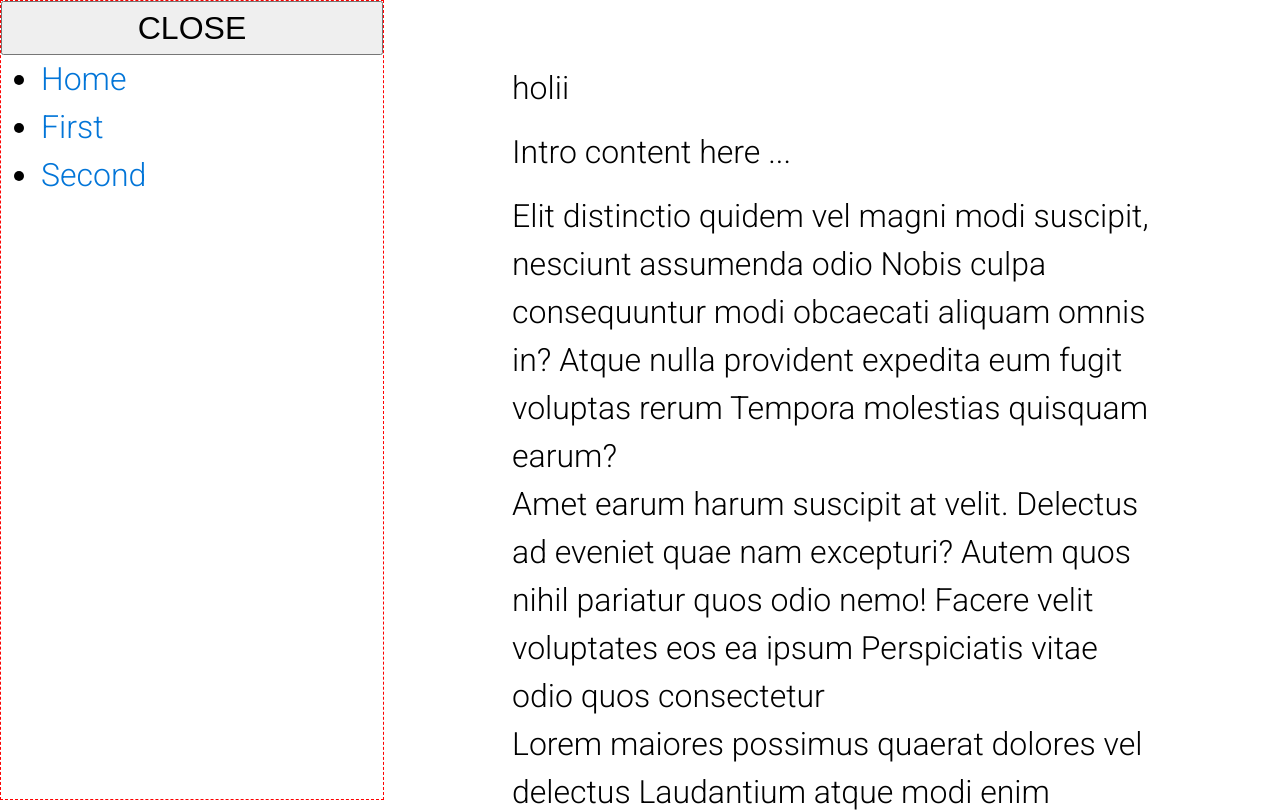
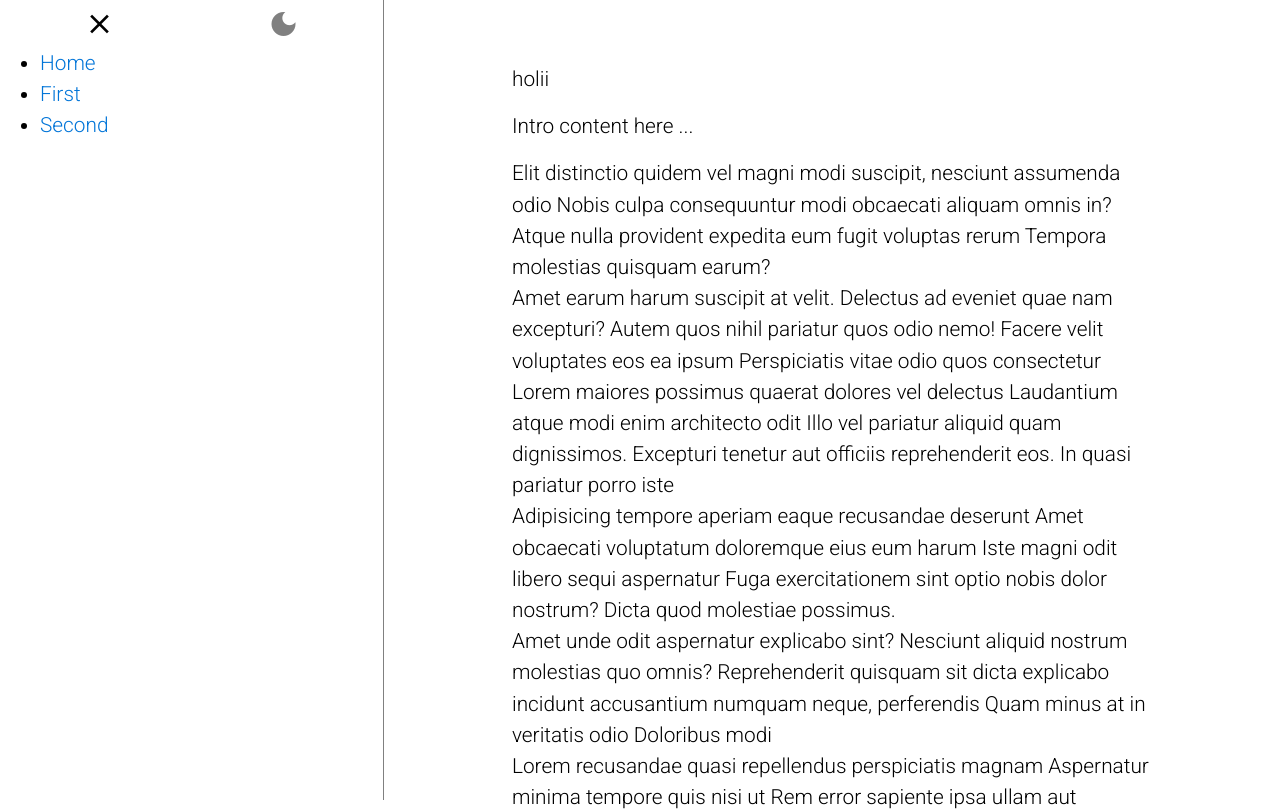
Before and after one commit to Jonulo/LarningWebpage, a website built with webpack: page public/index.html in a window 1280 px wide. Shown: the top 812 px of the page. Built offline with nearby package versions, Linux system fonts and the light colour scheme.

Commit message:
toggle mode functionality added

```diff
--- a/public/index.html
+++ b/public/index.html
@@ -3,6 +3,7 @@
 <head>
   <meta charset="UTF-8">
   <meta name="viewport" content="width=device-width, initial-scale=1.0">
+  <link href="https://fonts.googleapis.com/icon?family=Material+Icons" rel="stylesheet">
   <title>LearningEng</title>
 </head>
 <body>
--- a/src/routes/index.js
+++ b/src/routes/index.js
@@ -7,7 +7,7 @@ import testTwo from '../pages/testTwo'
 import getHash from '../utils/router/getHash'
 import resolveRoutes from '../utils/router/resolveRoutes'
 
-import  { openCloseSideBar } from '../utils/sideBarMenu'
+import  { sideBarFunctionality } from '../utils/sideBarMenu'
 
 const routes = {
   '/': Home,
@@ -28,7 +28,7 @@ const router = async () => {
 
   content.innerHTML = await render()
 
-  openCloseSideBar()
+  sideBarFunctionality()
 }
 
 
--- a/src/styles/components/_Global.scss
+++ b/src/styles/components/_Global.scss
@@ -30,6 +30,17 @@ $font: 'Roboto', sans-serif;
   align-items: center;
   justify-content: center;
 }
+@mixin button {
+  // color: black;
+  background: white;
+  border: 0;
+  &:hover {
+    cursor: pointer;
+  }
+  &:focus {
+    outline: none;
+  }
+}
 ::-moz-selection { /* Code for Firefox */
   color: #fff;
   background: #000;
@@ -55,6 +66,10 @@ $font: 'Roboto', sans-serif;
     height: 100%;
     padding: 5% 10%;
   }
+  .dark-mode {
+    background-color: black;
+    color: white;
+  }
 }
 @include respond-to(small) {
   body {
@@ -64,7 +79,7 @@ $font: 'Roboto', sans-serif;
 @include respond-to(medium) {
   body {
     background-color: #fff;
-    font-size: 2rem;
+    font-size: 1.3rem;
   }
 }
 @include respond-to(large) {
--- a/src/styles/components/_SideBar.scss
+++ b/src/styles/components/_SideBar.scss
@@ -3,8 +3,32 @@
     position: fixed;
     height: 100%;
   }
-  .sidebar-btn {
-    width: 100%!important;
+  .sidebar-header {
+    display: flex;
+    justify-content: center;
+    align-items: center;
+    width: 100%;
+    margin: 0.5rem 0;
+    &__icon{
+      display: inline-block;
+      text-align: center;
+      font-size: 1.5rem;
+      &:hover {
+        cursor: pointer;
+      }
+    }
+  }
+  .sidebar-icon{
+    &--menu {
+      &:hover {
+        color: orange!important;
+      }
+    }
+    &--close {
+      &:hover {
+        color: red!important;
+      }
+    }
   }
   .sidebar-open {
     border-right: 1px solid gray;
@@ -14,14 +38,18 @@
   }
 }
 @include respond-to(small) {
-  #sidebar {
-    position: fixed;
-    border: 1px dashed red;
-    width: 5%;
-    height: 100%;
+  .sidebar-header {
+    &__icon {
+      font-size: 1.8rem;
+    }
   }
 }
 @include respond-to(medium) {
 }
 @include respond-to(large) {
+  .sidebar-header {
+    &__icon {
+      font-size: 2rem;
+    }
+  }
 }
--- a/src/templates/SideBarMenu.js
+++ b/src/templates/SideBarMenu.js
@@ -1,10 +1,20 @@
 const SideBarMenu = () => {
   const view = `
-    <button
-      id="sideBar-btn"
-      class="sidebar-btn"
+    <div
+      id="sidebar-header-wrapper"
+      class="sidebar-header"
     >
-    </button>
+      <span
+        id="sidebar-toggle-icon"
+        class="sidebar-header__icon material-icons"
+      >
+      </span>
+      <span
+        id="sidebar-toggle-mode-icon"
+        class="sidebar-header__icon material-icons"
+      >
+      </span>
+    </div>
     <div id="sidebar__menu" class="sidebar__menu">
       <ul id="menu-list" class="menu-list">
         <li><a href="#/">Home</a></li>
--- a/src/utils/sideBarMenu/index.js
+++ b/src/utils/sideBarMenu/index.js
@@ -1,39 +1,64 @@
 // https://www.w3schools.com/w3css/w3css_sidebar.asp
 // https://www.w3schools.com/w3css/tryit.asp?filename=tryw3css_sidebar_shift
 
-function openCloseSideBar() {
-  let openNavButton = document.getElementById("sideBar-btn");
+function sideBarFunctionality() {
+  let openNavButton = document.getElementById("sidebar-toggle-icon");
+  let toggleIcon = document.getElementById("sidebar-toggle-mode-icon")
   let menuIsOpen = true;
 
+  openCloseSideBar(menuIsOpen)
+  activateMode()
 
-  sideBarFuntionality(menuIsOpen)
   openNavButton.removeEventListener("click", () => {
     menuIsOpen = !menuIsOpen;
-    sideBarFuntionality(menuIsOpen)
+    openCloseSideBar(menuIsOpen);
   })
 
   openNavButton.addEventListener("click", () => {
     menuIsOpen = !menuIsOpen;
-    sideBarFuntionality(menuIsOpen)
+    openCloseSideBar(menuIsOpen);
+  })
+
+  toggleIcon.addEventListener("click", () => {
+    document.body.classList.toggle("dark-mode");
+    activateMode()
   })
 
 }
 
-function sideBarFuntionality(menuIsOpen) {
+function activateMode() {
+  let sidebarIconMode = document.getElementById("sidebar-toggle-mode-icon");
+
+  if(document.body.classList.contains("dark-mode")) {
+    sidebarIconMode.textContent = "brightness_7";
+    sidebarIconMode.style.color = "orange";
+  }else {
+    sidebarIconMode.textContent = "dark_mode";
+    sidebarIconMode.style.color = "gray";
+  }
+}
+
+function openCloseSideBar(menuIsOpen) {
   let currentScreenWidth = screen.width;
   let sideBarWidth = "40%";
   let contentWidth = "60%";
-  let closeSideBarWidth = "8%";
+  let closedSideBarWidth = "8%";
+  let closedContentWidth = "92%";
   let sideBar = document.getElementById("sidebar");
   let contentTag = document.getElementById("content");
+  let sidebarIcon = document.getElementById("sidebar-toggle-icon");
+  let sidebarIconMode = document.getElementById("sidebar-toggle-mode-icon");
 
   if(currentScreenWidth >= 767 && currentScreenWidth < 1200) {
     sideBarWidth = "30%";
     contentWidth = "70%";
-    closeSideBarWidth = "5%";
+    closedSideBarWidth = "5%";
+    closedContentWidth = "95%"
   }else if(currentScreenWidth >= 1200) {
     sideBarWidth = "20%";
     contentWidth = "80%";
+    closedSideBarWidth = "3%";
+    closedContentWidth = "97%"
   }
 
   if(menuIsOpen) {
@@ -41,19 +66,29 @@ function sideBarFuntionality(menuIsOpen) {
     contentTag.style.width= contentWidth;
     sideBar.style.width = sideBarWidth;
     sideBar.classList.add('sidebar-open');
-    document.getElementById("sideBar-btn").textContent = "CLOSE";
     document.getElementById("sidebar__menu").style.display = "block";
+    sidebarIcon.classList.remove("sidebar-icon--menu")
+    sidebarIcon.classList.add("sidebar-icon--close")
+    sidebarIcon.textContent = "close";
+    sidebarIcon.style.width = "48%";
+    sidebarIconMode.style.width = "48%";
+    document.getElementById("sidebar-header-wrapper").style.flexDirection = "row";
   } else if(!menuIsOpen) {
-    contentTag.style.marginLeft = closeSideBarWidth;
-    contentTag.style.width= "95%";
-    sideBar.style.width = closeSideBarWidth;
+    contentTag.style.marginLeft = closedSideBarWidth;
+    contentTag.style.width= closedContentWidth;
+    sideBar.style.width = closedSideBarWidth;
     sideBar.classList.remove('sidebar-open');
-    document.getElementById("sideBar-btn").textContent = ">";
     document.getElementById("sidebar__menu").style.display = "none";
+    sidebarIcon.classList.remove("sidebar-icon--close")
+    sidebarIcon.classList.add("sidebar-icon--menu")
+    sidebarIcon.textContent = "menu";
+    sidebarIcon.style.width = "100%";
+    sidebarIconMode.style.width = "100%";
+    document.getElementById("sidebar-header-wrapper").style.flexDirection = "column";
   }
 
 }
 
 export {
-  openCloseSideBar
+ sideBarFunctionality
 }
```
Also changed, not shown: todo.txt (+5 -2 lines).
